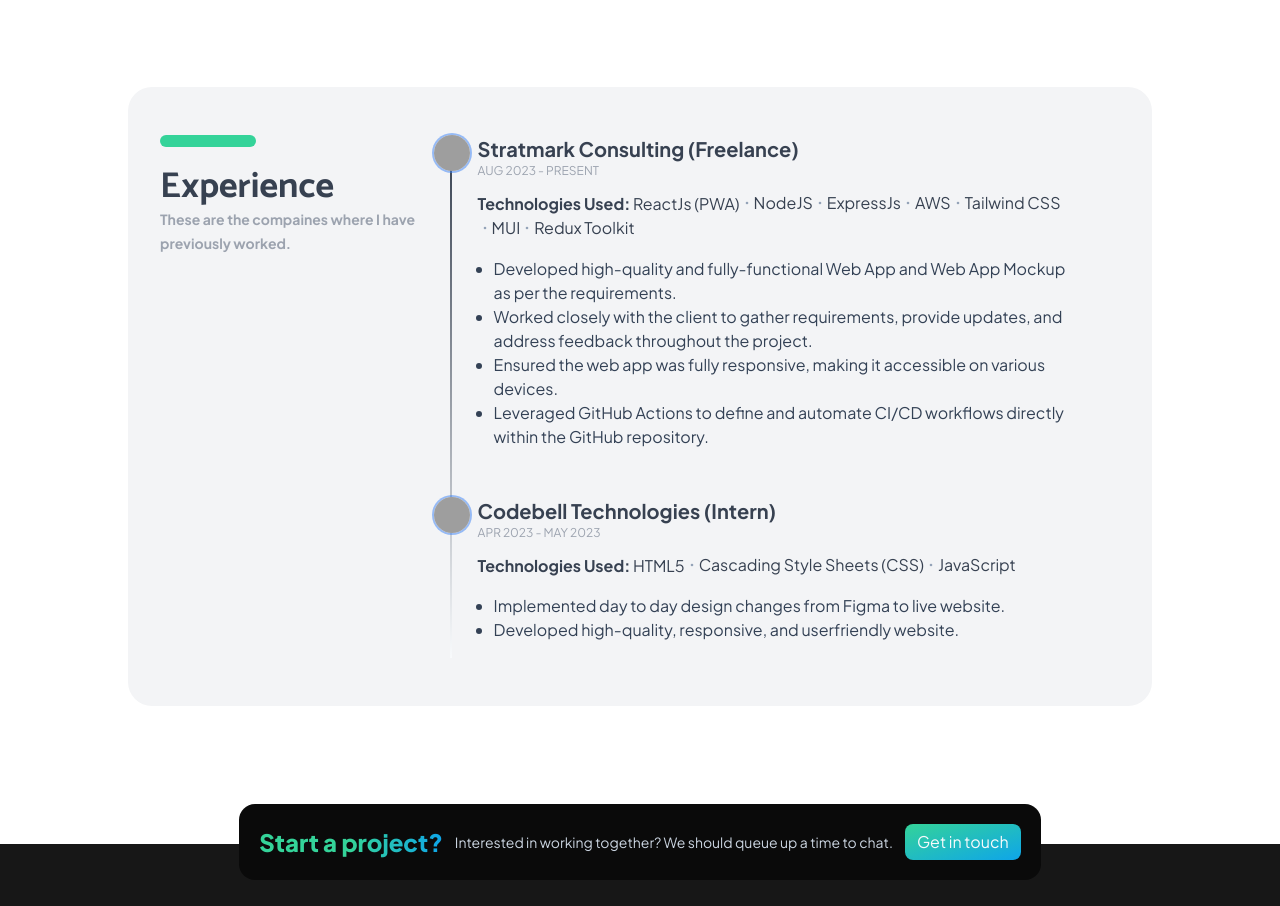
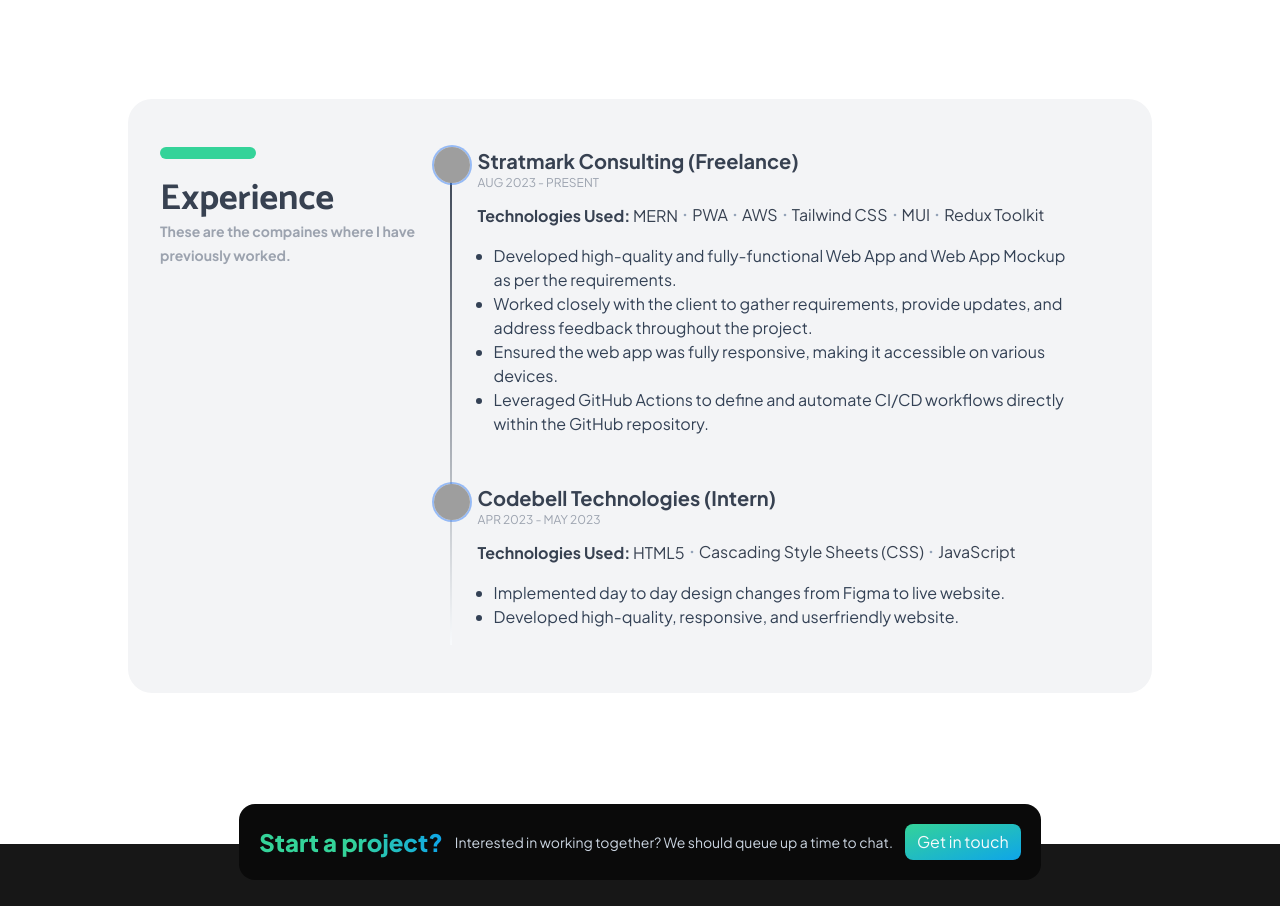
Before and after one commit to skygupta0/Portfoliov3, a React (Vite) app: page / in a window 1280 px wide. Shown: the part 3300-4206 px from the top of the page. Built offline with nearby package versions, Linux system fonts and the light colour scheme; grey boxes are pictures that could not be loaded.

Commit message:
Minor update in exp

```diff
--- a/src/data/experience.js
+++ b/src/data/experience.js
@@ -6,9 +6,8 @@
 		jobRole: "Freelance",
 		duration: "Aug 2023 - Present",
 		techstack: [
-			"ReactJs (PWA)",
-			"NodeJS",
-			"ExpressJs",
+			"MERN",
+			"PWA",
 			"AWS",
 			"Tailwind CSS",
 			"MUI",
```
